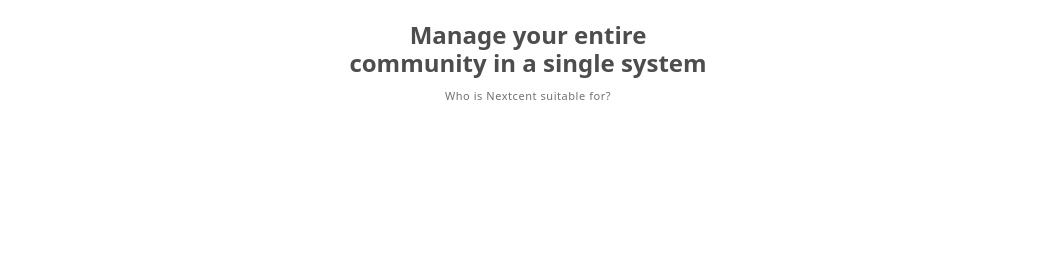
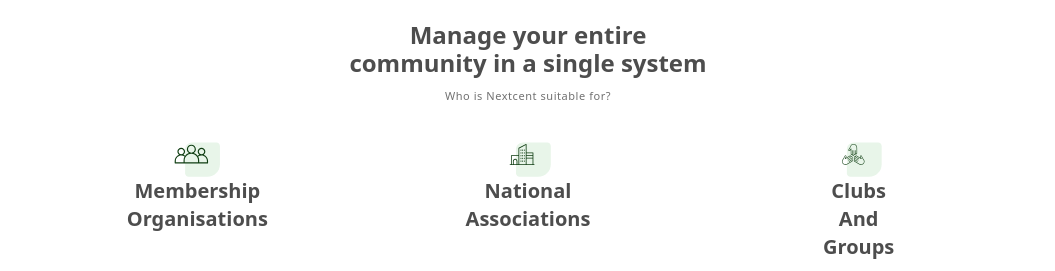
Before and after one commit to Zan-Mhmmdr/agency-landing-ui, a website: page index.html in a window 1280 px wide. Shown: the part 637-908 px from the top of the page, without its empty margins (112-1167 px from the left). Before the commit the page ends 800 px from the top, so only its background shows below. Drawn offline with nearby package versions, Linux system fonts and the light colour scheme.

Commit message:
add: completed out client sections

```diff
--- a/index.html
+++ b/index.html
@@ -8,7 +8,6 @@
     <link href="./output.css" rel="stylesheet" />
   </head>
   <body>
-
     <header id="hero" class="bg-white">
       <nav class="flex items-center justify-between px-[144px] h-[59px]">
         <div class="flex items-center gap-x-[5.57px]">
@@ -22,7 +21,6 @@
             <ul
               class="flex items-center gap-x-[43px] text-sm font-medium text-[#4D4D4D]"
             >
-
               <li><a href="">Home</a></li>
               <li><a href="">Features</a></li>
               <li><a href="">Community</a></li>
@@ -130,7 +128,6 @@
           </li>
         </ul>
       </div>
-
       <div class="mt-8 flex justify-center flex-col items-center gap-y-[11px]">
         <h1
           class="text-center font-semibold text-2xl w-[377px] leading-7 text-[#4D4D4D]"
@@ -144,12 +141,25 @@
         </p>
       </div>
 
-      <div class="flex flex-row justify-around">
-        <div class="w-[99.83px] p-[10px] items-center">
-
+      <div class="flex flex-row justify-around mt-3">
+        <div class="w-[99.83px] p-[10px] items-center flex flex-col">
+          <img src="src/assets/images/icons/Icon.svg" alt="" />
+          <h2 class="text-center font-bold text-xl text-[#4D4D4D]">
+            Membership Organisations
+          </h2>
         </div>
-        <div class="w-[99.83px] p-[10px]"></div>
-        <div class="w-[99.83px] p-[10px]"></div>
+        <div class="w-[99.83px] p-[10px] items-center flex flex-col">
+          <img src="src/assets/images/icons/icon2.svg" alt="" />
+          <h2 class="text-center font-bold text-xl text-[#4D4D4D]">
+            National Associations
+          </h2>
+        </div>
+        <div class="w-[99.83px] p-[10px] items-center flex flex-col">
+          <img src="src/assets/images/icons/icon3.svg" alt="" />
+          <h2 class="text-center font-bold text-xl text-[#4D4D4D]">
+            Clubs And Groups
+          </h2>
+        </div>
       </div>
     </section>
 
```
Also changed, not shown: src/assets/images/icons/icon2.svg (added), src/assets/images/icons/icon3.svg (added).
